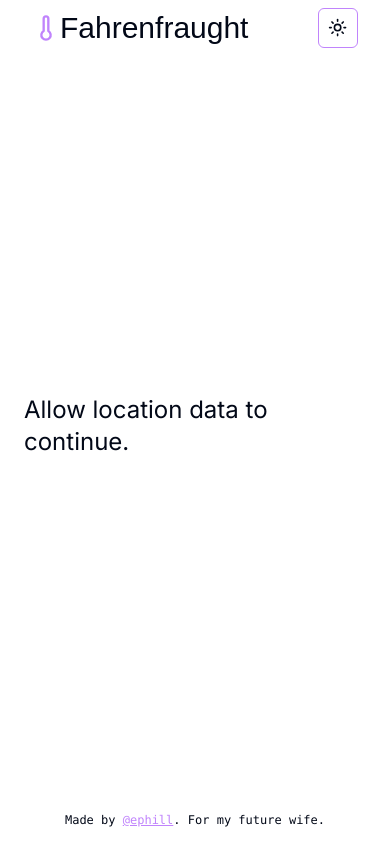
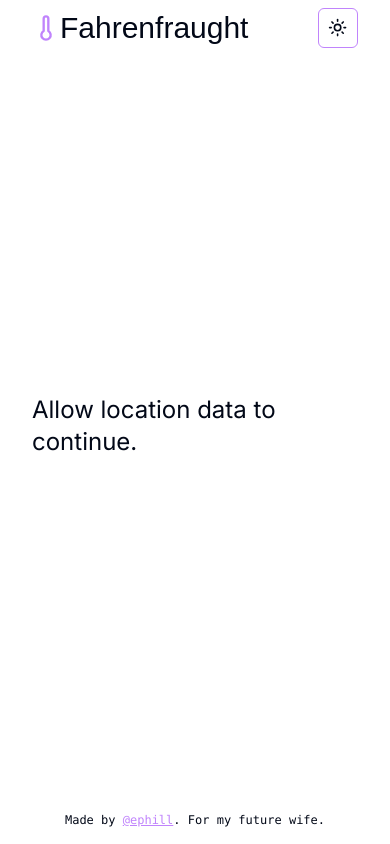
Before and after one commit to ephill/fahrenfraught, a Next.js app: page / in a window 390 px wide. Built offline with nearby package versions, Linux system fonts and the light colour scheme; no server answers; a web font is replaced by a local one.

Commit message:
Compactify.

```diff
--- a/src/components/forecastIcon.tsx
+++ b/src/components/forecastIcon.tsx
@@ -6,7 +6,7 @@ type Period = components["schemas"]["GridpointForecastPeriod"];
 export const ForecastIcon = (props: { period: Period }) => {
   const { period } = props;
 
-  const className = "justify-self-center";
+  const className = "justify-self-center mx-3";
 
   const chancePrecipitation = period.probabilityOfPrecipitation?.value;
   if (chancePrecipitation && chancePrecipitation > 0) {
--- a/src/components/forecastPeriod.tsx
+++ b/src/components/forecastPeriod.tsx
@@ -39,7 +39,7 @@ export const ForecastPeriod = (props: { day: ForecastDay }) => {
   return (
     <div
       className={cn(
-        "col-span-3 grid grid-cols-subgrid items-center rounded bg-accent px-2 py-2 md:px-4",
+        "col-span-3 grid grid-cols-subgrid items-center rounded bg-accent px-4 py-2",
         {
           "grid-rows-2": isFullDay,
           "gap-y-2": isFullDay,
--- a/src/components/forecastPeriods.tsx
+++ b/src/components/forecastPeriods.tsx
@@ -36,7 +36,7 @@ export const ForecastPeriods = (props: { forecast: GetForecastResponse }) => {
   }, [forecast.properties?.periods]);
 
   return (
-    <div className="grid grid-cols-3 gap-y-2">
+    <div className="grid grid-cols-[minmax(0,_1fr)_auto_minmax(0,_1fr)] gap-y-2">
       {groupedByDay.map((day) => (
         <ForecastPeriod key={day.date.getUTCMilliseconds()} day={day} />
       ))}
--- a/src/components/main.tsx
+++ b/src/components/main.tsx
@@ -16,7 +16,7 @@ export const Main = () => {
   }, []);
 
   return (
-    <main className="flex flex-1 flex-col items-center justify-center p-6 md:p-12 lg:p-24">
+    <main className="flex flex-1 flex-col items-center justify-center p-8 md:p-16 lg:p-24">
       {!longLat && (
         <span className="text-2xl">Allow location data to continue.</span>
       )}
```
